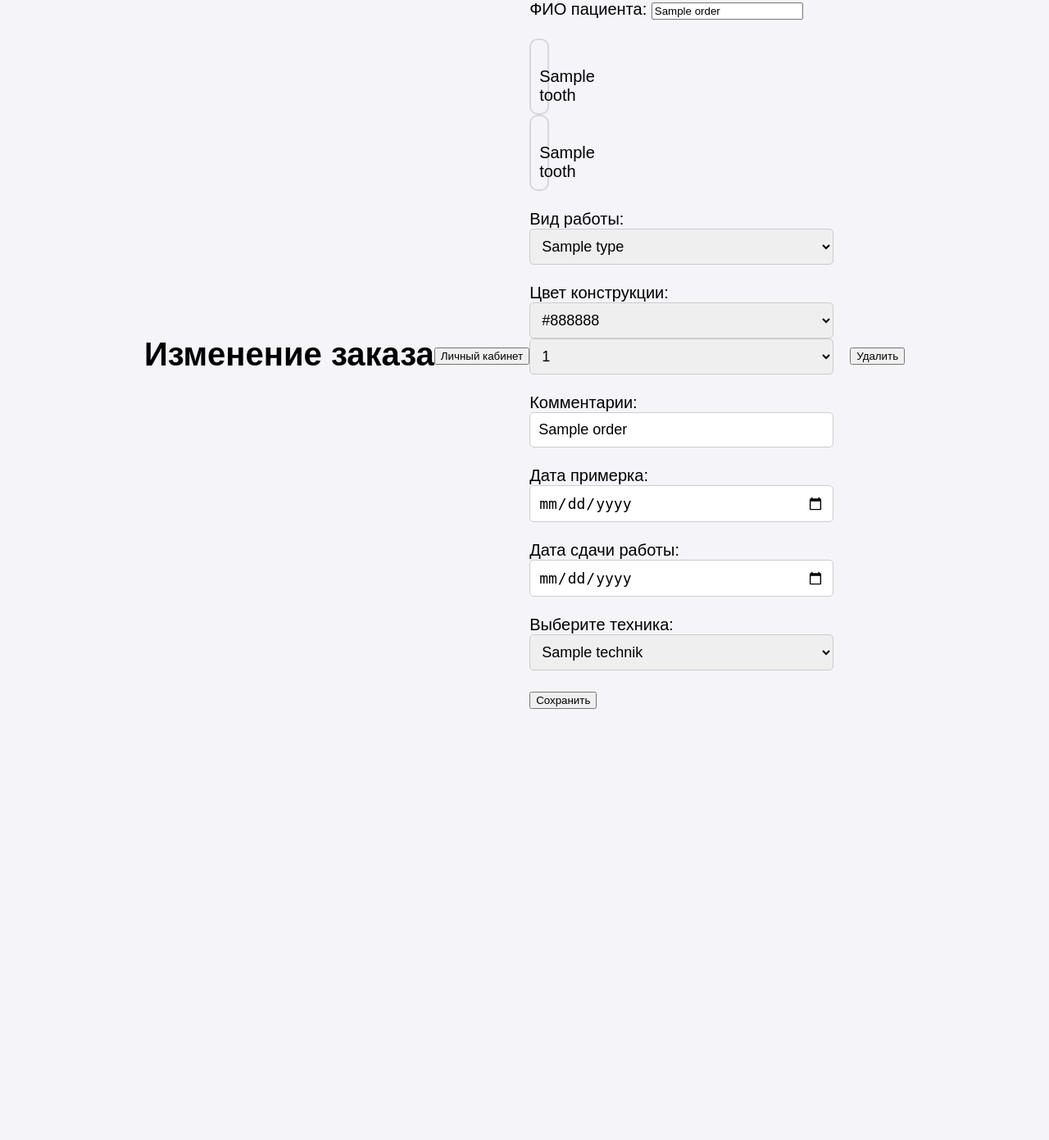
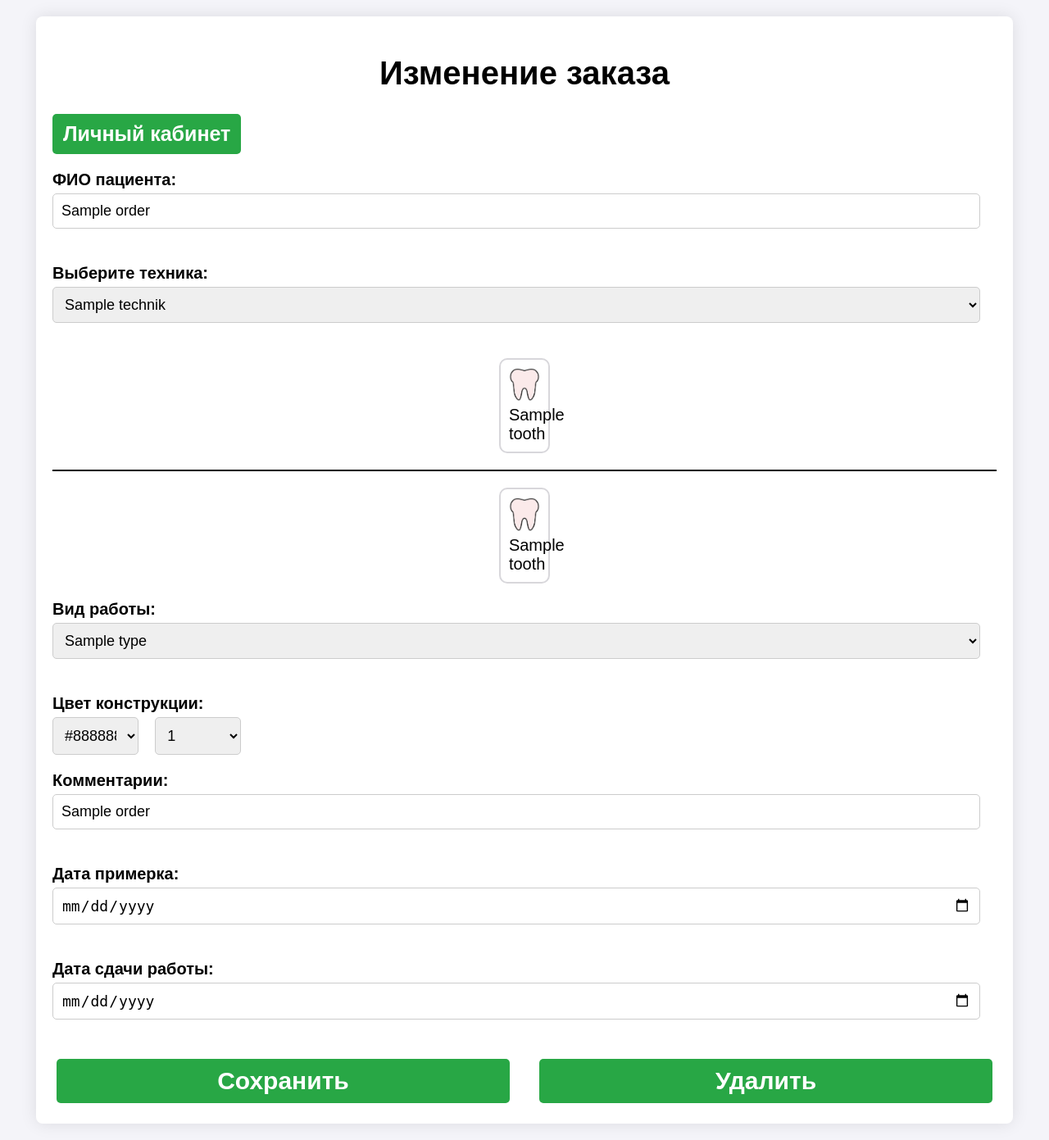
Before and after one commit to Radriz/DoctorConnect, a FastAPI app: template templates/edit_order.html in a window 1280 px wide. Shown: the whole page at 82% size. Before the commit the page ends 865 px from the top, so only its background shows below. Run offline with FastAPI, Linux system fonts and the light colour scheme; the template is opened without the code that fills it: most values are stand-ins (such as "Sample title", 1, 10 or a date in 2020).

Commit message:
commit edit_order update

```diff
--- /dev/null
+++ b/templates/css/edit_order.css
@@ -0,0 +1,200 @@
+/* CSS for Изменение заказа form */
+
+body {
+    font-family: Arial, sans-serif;
+    background-color: #f4f4f9;
+    margin: 0;
+    padding: 0;
+    display: flex;
+    justify-content: center;
+    align-items: center;
+    min-height: 100vh;
+    font-size: 20px;
+}
+
+hr {
+    border: 1px solid black;
+}
+
+.container {
+    background: #fff;
+    border-radius: 8px;
+    box-shadow: 0 0 20px rgba(0, 0, 0, 0.1);
+    padding: 20px;
+    width: 90%;
+    margin: 20px;
+}
+
+header {
+    margin-bottom: 20px;
+    text-align: center;
+}
+
+header form input:hover {
+    background: #0056b3;
+}
+
+.success {
+    color: #228B22;
+    text-align: left;
+    font-size: 20px;
+    font-style: italic;
+}
+
+.form-group {
+    margin-bottom: 20px;
+}
+
+.form-group label {
+    display: block;
+    margin-bottom: 5px;
+    font-weight: bold;
+}
+
+input[type="text"], input[type="date"], select {
+    width: calc(100% - 20px);
+    padding: 10px;
+    border: 1px solid #ccc;
+    border-radius: 5px;
+    font-size: 18px;
+    box-sizing: border-box;
+}
+
+.color {
+    display: flex;
+    justify-content: space-between;
+    width: 20%;
+    min-width: 200px;
+    margin-bottom: 20px;
+}
+
+.color_letter {
+    margin-right: 10px;
+}
+
+.color_number {
+    margin-left: 10px;
+}
+
+.create {
+    background: #28a745;
+    color: white;
+    border: none;
+    padding: 10px 20px;
+    border-radius: 5px;
+    cursor: pointer;
+    width: 100%;
+    font-size: 25px;
+    font-weight: bold;
+}
+
+.personal {
+    background: #28a745;
+    color: white;
+    border: none;
+    padding: 10px;
+    border-radius: 5px;
+    cursor: pointer;
+    width: 20%;
+    font-size: 25px;
+    font-weight: bold;
+    margin-bottom: 20px;
+}
+
+input[type="submit"]:hover {
+    background: #218838;
+}
+
+.tooth-selection-container {
+    position: relative;
+}
+
+.tooth-selection {
+    display: flex;
+    flex-wrap: wrap;
+    justify-content: space-around;
+    margin-bottom: 20px;
+    margin-top: 20px;
+    position: relative;
+}
+
+.separator {
+    width: 2px;
+    background-color: #000;
+    height: calc(100% + 40px); /* Adjust the height to ensure the separator spans both rows */
+    position: absolute;
+    left: 50%;
+    top: -20px; /* Adjust the top position to ensure the separator spans both rows */
+    z-index: 0;
+}
+
+.button-tooth {
+    background-color: transparent;
+    border: 2px solid #d8d7db;
+    border-radius: 10px;
+    width: 5.4%;
+    font-size: 100%;
+    padding: 10px;
+    cursor: pointer;
+    transition: background-color 0.3s;
+    position: relative;
+    z-index: 1;
+}
+
+.button-tooth img {
+    max-width: 100px;
+    width: 100%;
+}
+
+.button-tooth:hover {
+    background-color: #f2f3f7;
+}
+
+.button-tooth.selected {
+    background-color: #7ef78b;
+    border-color: #4CAF50;
+}
+
+.button-group {
+    display: flex;
+    justify-content: space-between;
+    width: 100%;
+}
+
+.button-action {
+    background: #28a745;
+    color: white;
+    border: none;
+    padding: 10px;
+    border-radius: 5px;
+    cursor: pointer;
+    font-size: 30px;
+    font-weight: bold;
+    width: 48%; /* Adjusted width to fit two buttons side by side */
+    margin: 5px;
+}
+
+.button-action:hover {
+    background: #004494;
+}
+
+@media screen and (max-width: 600px) {
+    .button-tooth {
+        font-size: 60%;
+        width: 10%;
+    }
+
+    .container {
+        padding: 10px;
+    }
+    .button-action {
+        font-size: 20px;
+    }
+    .personal {
+        width: 100%;
+        font-size: 20px;
+    }
+    .success {
+        font-size: 16px;
+    }
+}
--- a/templates/edit_order.html
+++ b/templates/edit_order.html
@@ -3,14 +3,18 @@
 <head>
     <meta charset="UTF-8">
     <title>Изменение заказа</title>
-    <link rel="stylesheet" href="/css/create_order.css">
+    <meta name="viewport" content="width=device-width, initial-scale=1.0">
+    <link rel="stylesheet" href="/css/edit_order.css">
 </head>
 
 <body>
 
+<div class="container">
+    <header>
         <h1>Изменение заказа</h1>
+    </header>
     <form method="get" action="/account">
-    <input type="submit" value="Личный кабинет">
+        <input class="personal" type="submit" value="Личный кабинет">
     </form>
     {% if success %}
     <div class="success">
@@ -18,10 +22,25 @@
     </div>
     {% endif %}
     <form id="order_form" method="post" action="/order/update/{{order[0]}}">
-
+        <div class="form-group">
             <label>ФИО пациента:</label>
-    <input value="{{order[1]}}" name="patient" required><br><br>
+            <input type="text" value="{{order[1]}}" name="patient" required><br><br>
+        </div>
+        <div class="form-group">
+            <label for="technik">Выберите техника:</label>
+            <select id="technik" name="technik">
+                {% for technik in techniks %}
+                <option {% if order[7]== technik.name %} selected {% endif %} value="{{technik.id}}">{{technik.name}}
+                </option>
+                {% endfor %}
+            </select><br><br>
+        </div>
+        <div class="tooth-selection-container">
+            <div class="tooth-selection">
                 {% for tooth in first_row %}
+                {% if tooth == 21 %}
+                <div class="separator"></div>
+                {% endif %}
                 {% if tooth in selected_tooth %}
                 <button style="background-color:#7ef78b" class="button-tooth">
                     <img src="/images/tooth.png" alt="Tooth"><br>
@@ -34,8 +53,13 @@
                 </button>
                 {% endif %}
                 {% endfor %}
-    <br>
+            </div>
+            <hr>
+            <div class="tooth-selection">
                 {% for tooth in second_row %}
+                {% if tooth == 31 %}
+                <div class="separator"></div>
+                {% endif %}
                 {% if tooth in selected_tooth %}
                 <button style="background-color:#7ef78b" class="button-tooth">
                     <img src="/images/tooth.png" alt="Tooth"><br>
@@ -48,45 +72,52 @@
                 </button>
                 {% endif %}
                 {% endfor %}
-    <br><br>
-
-
+            </div>
+        </div>
+        <div class="form-group">
             <label>Вид работы:</label>
             <select id="type" name="type">
                 {% for type in job_types %}
                 <option {% if order[3]== type %} selected {% endif %} value="{{type}}">{{type}}</option>
                 {% endfor %}
-
             </select><br><br>
+        </div>
+        <div class="form-group">
             <label>Цвет конструкции:</label>
-    <select id="color_letter" name="color_letter">
+            <div class="color">
+                <select id="color_letter" name="color_letter" class="color_letter">
                     {% for color in color_letter %}
                     <option {% if order[11]== color %} selected {% endif %} value="{{color}}">{{color}}</option>
                     {% endfor %}
                 </select>
-    <select id="color_number" name="color_number">
+                <select id="color_number" name="color_number" class="color_number">
                     {% for number in color_number %}
                     <option {% if order[13]== number %} selected {% endif %} value="{{number}}">{{number}}</option>
                     {% endfor %}
                 </select><br><br>
+            </div>
+        </div>
+        <div class="form-group">
             <label>Комментарии:</label>
             <input type="text" name="comment" value="{{order[8]}}"><br><br>
+        </div>
+        <div class="form-group">
             <label>Дата примерка:</label>
             <input type="date" name="fitting" value="{{order[4]}}"><br><br>
+        </div>
+        <div class="form-group">
             <label>Дата сдачи работы:</label>
             <input type="date" name="deadline" value="{{order[5]}}" required><br><br>
-    <label for="technik">Выберите техника:</label>
-    <select id="technik" name="technik">
-        {% for technik in techniks %}
-        <option {% if order[7] == technik.name %} selected {% endif %} value="{{technik.id}}">{{technik.name}}
-        </option>
-        {% endfor %}
-    </select><br><br>
-    <input id="submit" type="submit" value="Сохранить">
+        </div>
+
+        <div class="button-group">
+            <input id="submit" type="submit" value="Сохранить" class="button-action">
+            <input id="delete" type="submit" value="Удалить" form="order_form_delete" class="button-action">
+        </div>
     </form>
     <form id="order_form_delete" method="post" action="/order/delete/{{order[0]}}">
-     <input id="delete" type="submit" value="Удалить">
     </form>
+</div>
 <script src="/js/edit_order.js"></script>
 </body>
 </html>
--- a/templates/js/edit_order.js
+++ b/templates/js/edit_order.js
@@ -26,8 +26,10 @@ buttonTooth.forEach(function(button) {
         event.preventDefault();
    });
 });
+
 document.addEventListener('DOMContentLoaded', function() {
     buttonTooth.forEach(function(button) {
+        console.log(button.style.backgroundColor);
         if (button.style.backgroundColor == "rgb(126, 247, 139)"){
          toothNumbers.push(button.innerText.trim())
         }
```
Also changed, not shown: templates/create_order.html (+9 -8 lines), templates/show_order.html (+43 -24 lines). Lines whose indentation alone changed are shown as unchanged.
